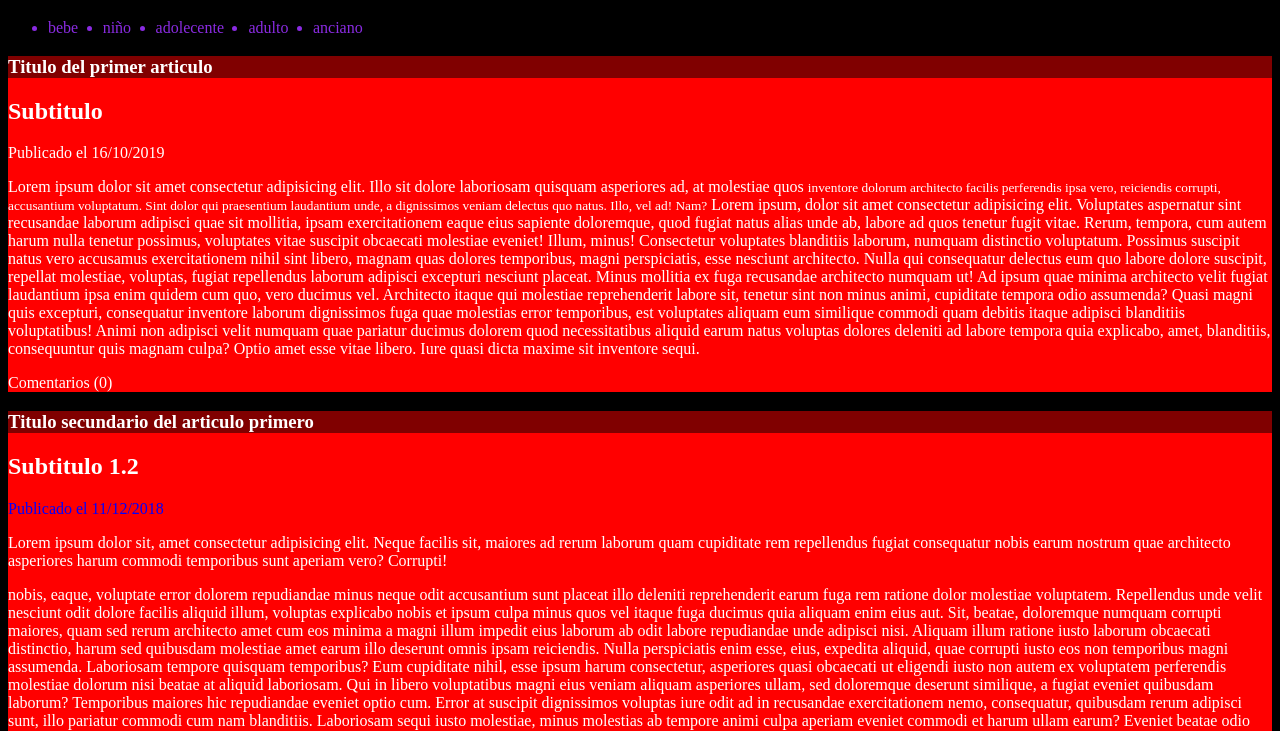
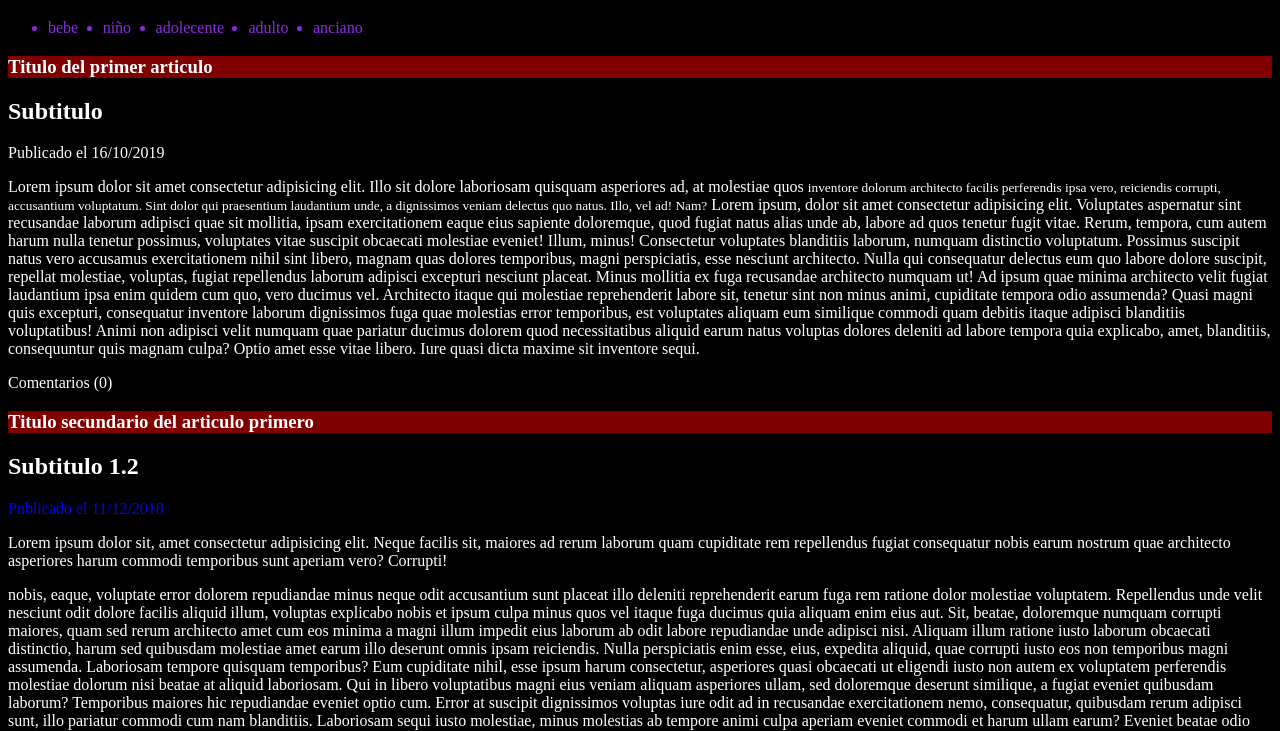
Before and after one commit to dougdari/practica, a plain HTML site: page index.html in a window 1280 px wide. Shown: the part 61-792 px from the top of the page. Drawn offline with Linux system fonts and the light colour scheme.

Commit message:
Se agregaron los cambios para el fondo de los articulos

```diff
--- a/style.css
+++ b/style.css
@@ -13,3 +13,7 @@ article{
 article{
     background-color: red;
 }
+
+article{
+    background-color: black;
+}
```
